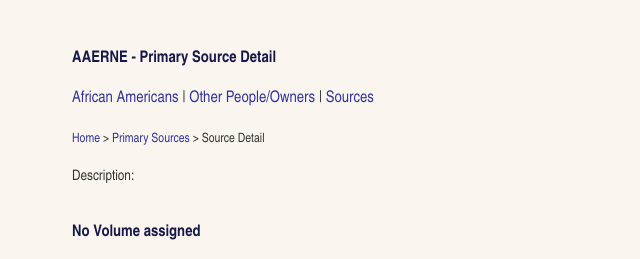
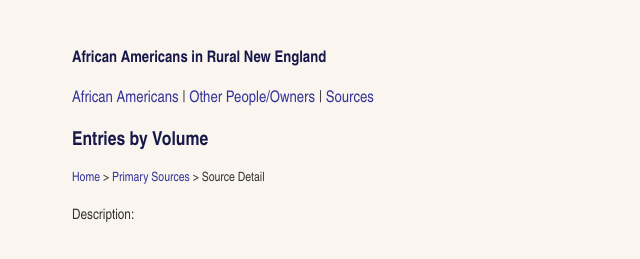
Before and after one commit to DigitalGizmo/aane_project, a Django app: template aane/templates/sources/source_detail.html in a window 1280 px wide. Shown: the top 259 px of the page, without its empty margins (0-640 px from the left). Run offline with Django 3.2, Linux system fonts and the light colour scheme; the template is opened without the code that fills it, so the values that code supplies are empty.

Commit message:
Some titling improvements

```diff
--- a/aane/local_static/common/aane_style.css
+++ b/aane/local_static/common/aane_style.css
@@ -10,7 +10,7 @@ section {clear: both; margin-top: 5em;}
 /*style for heads and subheads*/
 h1, h2, h3 {	color: #171849; font-weight: bold;	}
 h1 {	font-size: 150%;	}
-h2 {	font-size: 120%; margin-top: 2em;	}
+h2 {	font-size: 120%; margin-top: .5em;	}
 h3	{	font-size: 100%;	}
 
 ul.horiz li	{float: left; margin-right: 2em;}
@@ -86,3 +86,7 @@ nav ul	{
 	margin-block-start: 0em;
 	margin-block-end: .5em;
 }
+
+.site-heading {
+	margin-bottom: .3em;
+}
--- a/aane/templates/base.html
+++ b/aane/templates/base.html
@@ -15,13 +15,16 @@
 
 <body>
 <a id="top"></a>
-<h3>{% block page_title %}AAERNE Page Title{% endblock %}</h3>
+<h3 class="site-heading">African Americans in Rural New England</h3>
 
 <!--  header and main nav -->
 <header id="header">
 	<p><a href="{% url 'people:aaperson_index' %}">African Americans</a> |
 	<a href="{% url 'people:operson_index' %}">Other People/Owners</a> |
 	<a href="{% url 'sources:index' %}">Sources</a></p>
+
+	<h2>{% block page_title %}AAERNE Page Title{% endblock %}</h2>
+
 	<p class="breadcrumbs">
 		{% block breadcrumbs %}
 
--- a/aane/templates/people/aaperson_list.html
+++ b/aane/templates/people/aaperson_list.html
@@ -7,7 +7,7 @@
 		<a href="/">Home</a> > AA People
 	{% endblock %}
 
-{% block page_title %}AAERNE - African Americans{% endblock %}
+{% block page_title %}African Americans{% endblock %}
 
 {% block content %}
 	<p>Sorted by (known, owner only known, unknown), (enslaved, became freed, always free), then Name.</p>
--- a/aane/templates/people/operson_list.html
+++ b/aane/templates/people/operson_list.html
@@ -7,7 +7,7 @@
 		<a href="/">Home</a> > Other People/Owners
 	{% endblock %}
 
-{% block page_title %}AAERNE - Other People / Owners{% endblock %}
+{% block page_title %}Other People / Owners{% endblock %}
 
 {% block content %}
 
--- a/aane/templates/sources/entry_detail.html
+++ b/aane/templates/sources/entry_detail.html
@@ -6,11 +6,11 @@
 	{% block breadcrumbs %}
 		<a href="/">Home</a> >
 		<a href="{% url 'sources:index'%}">Primary Sources </a> >
-		<a href="{% url 'sources:volume_detail' sourceentry.volume.id %}">Entries by Volume </a> >
+		<a href="{% url 'sources:source_detail' sourceentry.primary_source.id %}#{{ sourceentry.volume.id }}">Volume </a> >
 		Entry Detail
 	{% endblock %}
 
-{% block page_title %}AAERNE - Entry Detail{% endblock %}
+{% block page_title %}Entry Detail{% endblock %}
 
 
 {% block content %}
--- a/aane/templates/sources/index.html
+++ b/aane/templates/sources/index.html
@@ -7,7 +7,7 @@
 		<a href="/">Home</a> > Sources
 	{% endblock %}
 
-{% block page_title %}AAERNE - Sources{% endblock %}
+{% block page_title %}Sources{% endblock %}
 
 {% block content %}
 
--- a/aane/templates/sources/source_detail.html
+++ b/aane/templates/sources/source_detail.html
@@ -1,13 +1,13 @@
 {% extends "base.html" %}
 {% load static %}
 
-{% block head_title %}AAERNE - Primary Source{% endblock %}
+{% block head_title %}Sources{% endblock %}
 
 	{% block breadcrumbs %}
 		<a href="/">Home</a> > <a href="{% url 'sources:index'%}">Primary Sources </a> > Source Detail
 	{% endblock %}
 
-{% block page_title %}AAERNE - Primary Source Detail{% endblock %}
+{% block page_title %}Entries by Volume{% endblock %}
 
 {% block content %}
 
```
